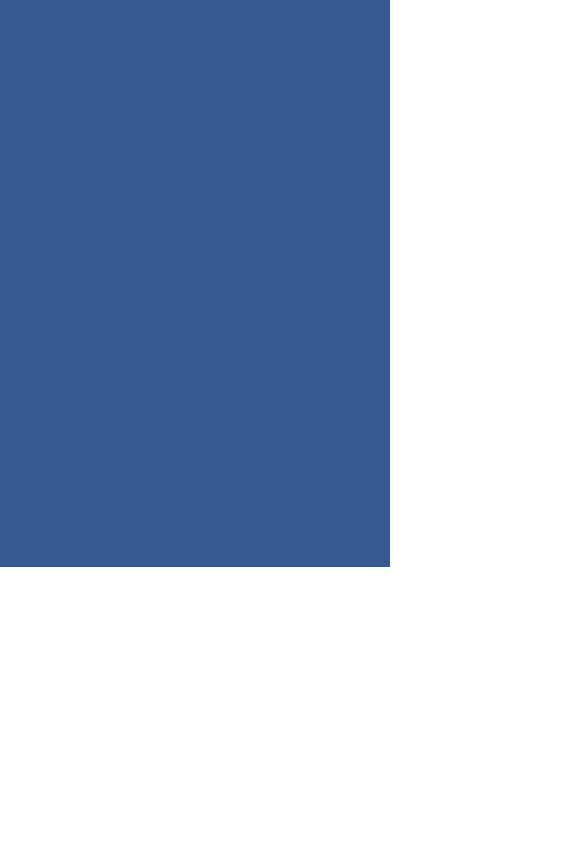
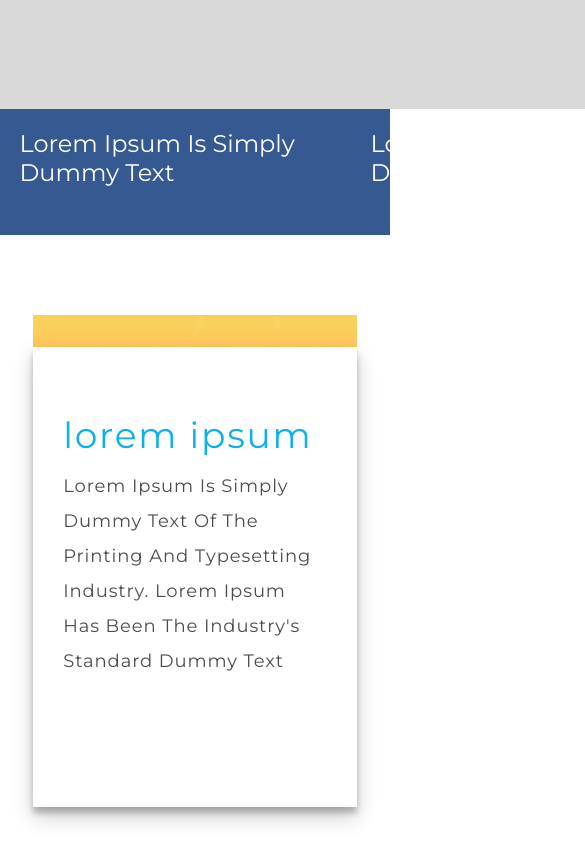
Before and after one commit to rakshit-2/sellebration, a React (Create React App) app in the folder client/: page /innovation in a window 390 px wide. Shown: the part 1000-1844 px from the top of the page, 585 px wide, since content can reach past the window. Before the commit the page ends 1567 px from the top, so only its background shows below. Built offline with nearby package versions, Linux system fonts and the light colour scheme.

Commit message:
innovation complete (not responsive)

```diff
--- a/client/src/components/assets/store/innovationData.js
+++ b/client/src/components/assets/store/innovationData.js
@@ -1,5 +1,17 @@
-const Innovationdata=(props)=>{
+import logo from './../../assets/image/innovation_img/innovation_img1.svg';
+import image from './../image/test.png';
+const Innovationdata={
     cardData:[
-        {id:0}
+        {id:0,img:logo,title:"Lorem Ipsum is simply dummy text "},
+        {id:1,img:logo,title:"Lorem Ipsum is simply dummy text "},
+        {id:2,img:logo,title:"Lorem Ipsum is simply dummy text "},
+
+    ],
+    slideCardData:[
+
+        {id:0,heading:"lorem ipsum",text:"Lorem Ipsum is simply dummy text of the printing and typesetting industry. Lorem Ipsum has been the industry's standard dummy text",img:image},
+        {id:1,heading:"lorem ipsum",text:"Lorem Ipsum is simply dummy text of the printing and typesetting industry. Lorem Ipsum has been the industry's standard dummy text",img:image},
+        {id:2,heading:"lorem ipsum",text:"Lorem Ipsum is simply dummy text of the printing and typesetting industry. Lorem Ipsum has been the industry's standard dummy text",img:image},
     ]
 }
+export default Innovationdata;
--- /dev/null
+++ b/client/src/components/atom/innovationCard1/index.css
@@ -0,0 +1,38 @@
+.innovationCard1__outer{
+display: flex;
+flex-direction: column;
+justify-content: center;
+align-items: flex-start;
+height: fit-content;
+width: 100%;
+
+}
+
+.innovationCard1__img{
+    height: fit-content;
+    width: 100%;
+
+    padding-top:1rem ;
+    padding-bottom: 1rem;
+}
+
+.innovationCard1__title{
+    height: fit-content;
+    width: 90%;
+    display: flex;
+    justify-content: flex-start;
+    align-items: center;
+
+    padding-bottom: 1rem;
+
+
+
+font-family: 'Montserrat';
+font-style: normal;
+font-weight: 500;
+font-size: 24px;
+line-height: 29px;
+text-transform: capitalize;
+
+color: #FFFFFF;
+}
--- /dev/null
+++ b/client/src/components/atom/innovationCard1/index.js
@@ -0,0 +1,16 @@
+import './index.css';
+const innovationCard1=(props)=>{
+    return(
+        <div className='innovationCard1__outer'>
+            <div className='innovationCard1__img'>
+                <img src={props.img}/>
+            </div>
+            <div className='innovationCard1__title'>
+                {props.title}
+            </div>
+        </div>
+
+    )
+}
+
+export default innovationCard1;
--- a/client/src/components/organism/innovation/index.css
+++ b/client/src/components/organism/innovation/index.css
@@ -82,7 +82,7 @@ color: #FFFFFF;
 .innovation__sec1__bottom{
 
     width: 100%;
-    height:100vh;
+    height:fit-content;
     display: flex;
     justify-content: center;
     align-items: flex-start;
@@ -143,3 +143,95 @@ text-transform: capitalize;
 
 color: #FFFFFF;
 }
+.innovation__sec1__bottom__inner_card{
+    display:flex;
+    flex-direction: row;
+    justify-content: center;
+    align-items: center;
+    height: fit-content;
+    width: 100%;
+    padding-top: 2rem;
+    padding-bottom: 2rem;
+}
+
+.innovation__sec2__inner__section3{
+    width:100%;
+    height:fit-content;
+    display: flex;
+    flex-direction: column;
+    justify-content: flex-start;
+    align-items: center;
+    margin-bottom: 10rem;
+    margin-top: 5rem;
+}
+.innovation__sec2__inner__section3__each1{
+    width:83%;
+    height:fit-content;
+    display: flex;
+    align-items: center;
+    justify-content: flex-start;
+}
+.innovation__sec2__inner__section3__each1__inner{
+    width:650px;
+    height:460px;
+    background-color: rgb(161, 160, 161);
+}
+
+
+.innovation__sec2__inner__section3__each2{
+    width:83%;
+    height:fit-content;
+    position: absolute;
+    margin-top: 2rem;
+    display: flex;
+    align-items: center;
+    justify-content: flex-end;
+}
+.innovation__sec2__inner__section3__each2__inner{
+    width:600px;
+    height:400px;
+    padding:30px;
+
+    background-color: white;
+    display: flex;
+    flex-direction: column;
+    align-items: center;
+    justify-content: center;
+    box-shadow: rgba(0, 0, 0, 0.19) 0px 10px 20px, rgba(0, 0, 0, 0.23) 0px 6px 6px;
+}
+.innovation__sec2__inner__section3__each2__inner__up{
+    width:100%;
+    height:80%;
+}
+.innovation__sec2__inner__section3__each2__inner__down{
+    width:100%;
+    height:20%;
+    display: flex;
+    align-items: flex-end;
+    justify-content: flex-start;
+}
+.innovation__sec2__inner__section3__each2__inner__heading{
+    width:100%;
+    font-family: 'Montserrat';
+    font-style: normal;
+    font-weight: 400;
+    font-size: 36px;
+    line-height: 36px;
+    letter-spacing: 0.05em;
+    color: #0AB1EE;
+    margin-bottom: 1rem;
+}
+.innovation__sec2__inner__section3__each2__inner__text{
+    font-family: 'Montserrat';
+    font-style: normal;
+    font-weight: 500;
+    font-size: 18px;
+    line-height: 35px;
+    letter-spacing: 0.05em;
+    text-transform: capitalize;
+    color: rgba(0, 0, 0, 0.7);
+}
+.innovation__sec2__section3__img{
+    width:100%;
+    height:100%
+}
--- a/client/src/components/organism/innovation/index.js
+++ b/client/src/components/organism/innovation/index.js
@@ -3,6 +3,8 @@ import './index.css';
 import Navbar from './../NavBar/index';
 import Footer from './../../molecule/footer/index';
 import image from '../../assets/image/innovation_img/innovation_img.svg';
+import Innovationdata from '../../assets/store/innovationData';
+import InnovationCard1 from '../../atom/innovationCard1';
 const Innovation=(props)=>{
 return (
     <>
@@ -34,11 +36,76 @@ return (
                             More stories
                             </div>
                             <div className='innovation__sec1__bottom__inner_card'>
-
+                                {Innovationdata.cardData.map((ele)=>{
+                                    const{id,img,title}=ele;
+                                    return(
+                                        <>
+                                        <InnovationCard1 id={id} img={img} title={title}/>
+                                        </>
+                                    )
+                                })}
                             </div>
                         </div>
                     </div>
+
                 </div>
+
+                {Innovationdata.slideCardData.map((ele)=>{
+                const{id,heading,img,text,button}=ele;
+                if(id%2===0)
+                {
+                    return(
+                        <div className='innovation__sec2__inner__section3'>
+                            <div className='innovation__sec2__inner__section3__each1'>
+                                <div className='innovation__sec2__inner__section3__each1__inner'>
+                                    <img src={img} className="innovation__sec2__section3__img"/>
+                                </div>
+                            </div>
+                            <div className='innovation__sec2__inner__section3__each2'>
+                                <div className='innovation__sec2__inner__section3__each2__inner'>
+                                    <div className='innovation__sec2__inner__section3__each2__inner__up'>
+                                        <div className='innovation__sec2__inner__section3__each2__inner__heading'>
+                                            {heading}
+                                        </div>
+                                        <div className='innovation__sec2__inner__section3__each2__inner__text'>
+                                            {text}
+                                        </div>
+                                    </div>
+
+                                </div>
+                            </div>
+                        </div>
+                    )
+                }
+                else
+                {
+                    return (
+                        <div className='innovation__sec2__inner__section3'>
+                            <div className='innovation__sec2__inner__section3__each1' style={{justifyContent:"flex-end"}}>
+                                <div className='innovation__sec2__inner__section3__each1__inner'>
+                                    <img src={img} className="innovation__sec2__section3__img"/>
+                                </div>
+                            </div>
+                            <div className='innovation__sec2__inner__section3__each2' style={{justifyContent:"flex-start"}}>
+                                <div className='innovation__sec2__inner__section3__each2__inner'>
+                                    <div className='innovation__sec2__inner__section3__each2__inner__up'>
+                                        <div className='innovation__sec2__inner__section3__each2__inner__heading'>
+                                            {heading}
+                                        </div>
+                                        <div className='innovation__sec2__inner__section3__each2__inner__text'>
+                                            {text}
+                                        </div>
+                                    </div>
+
+
+                                </div>
+                            </div>
+                        </div>
+                    )
+                }
+            })}
+
+            <Footer/>
         </div>
     </div>
     </>
```
Also changed, not shown: client/src/components/assets/image/innovation_img/innovation_img1.svg (added).
